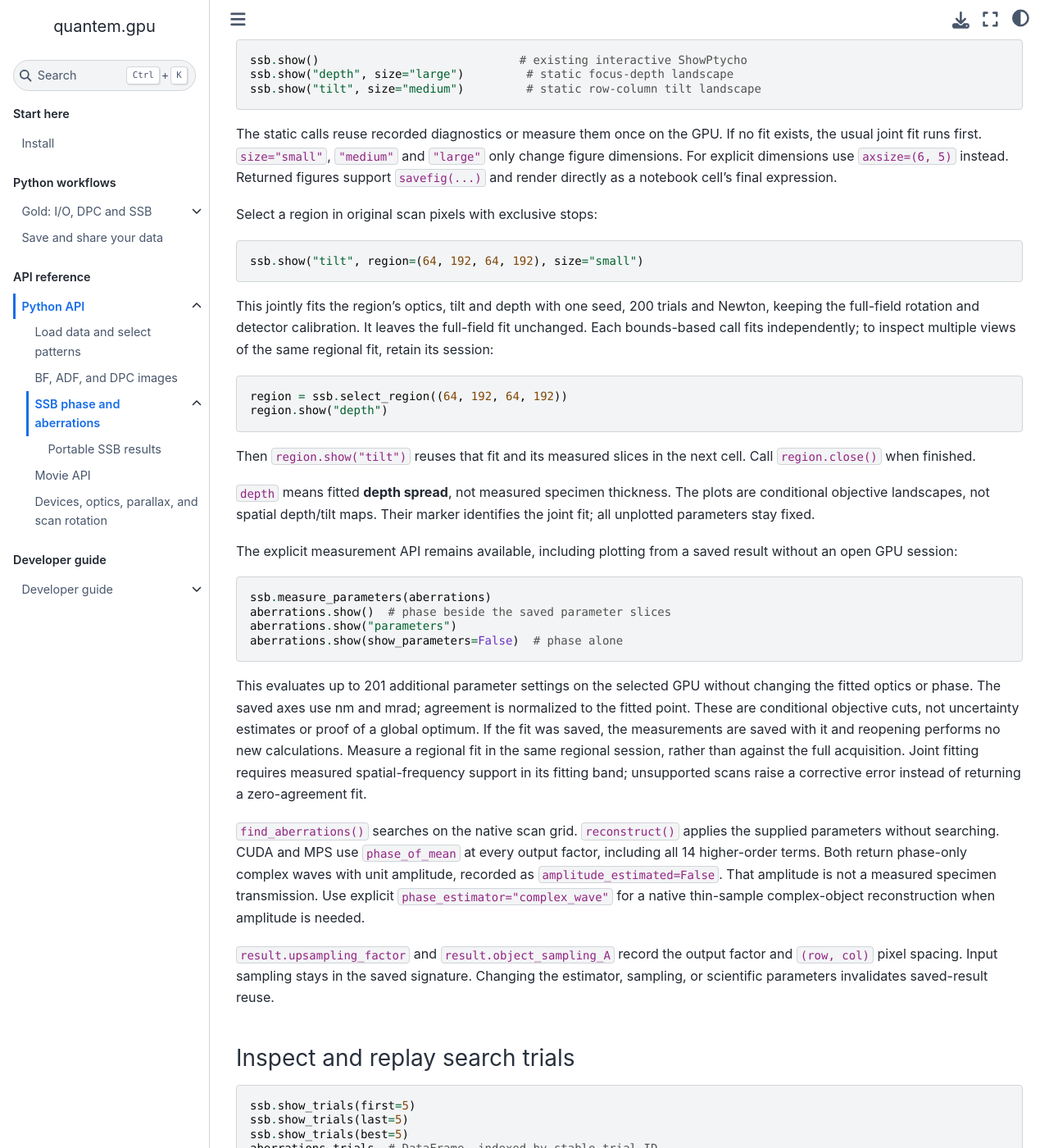
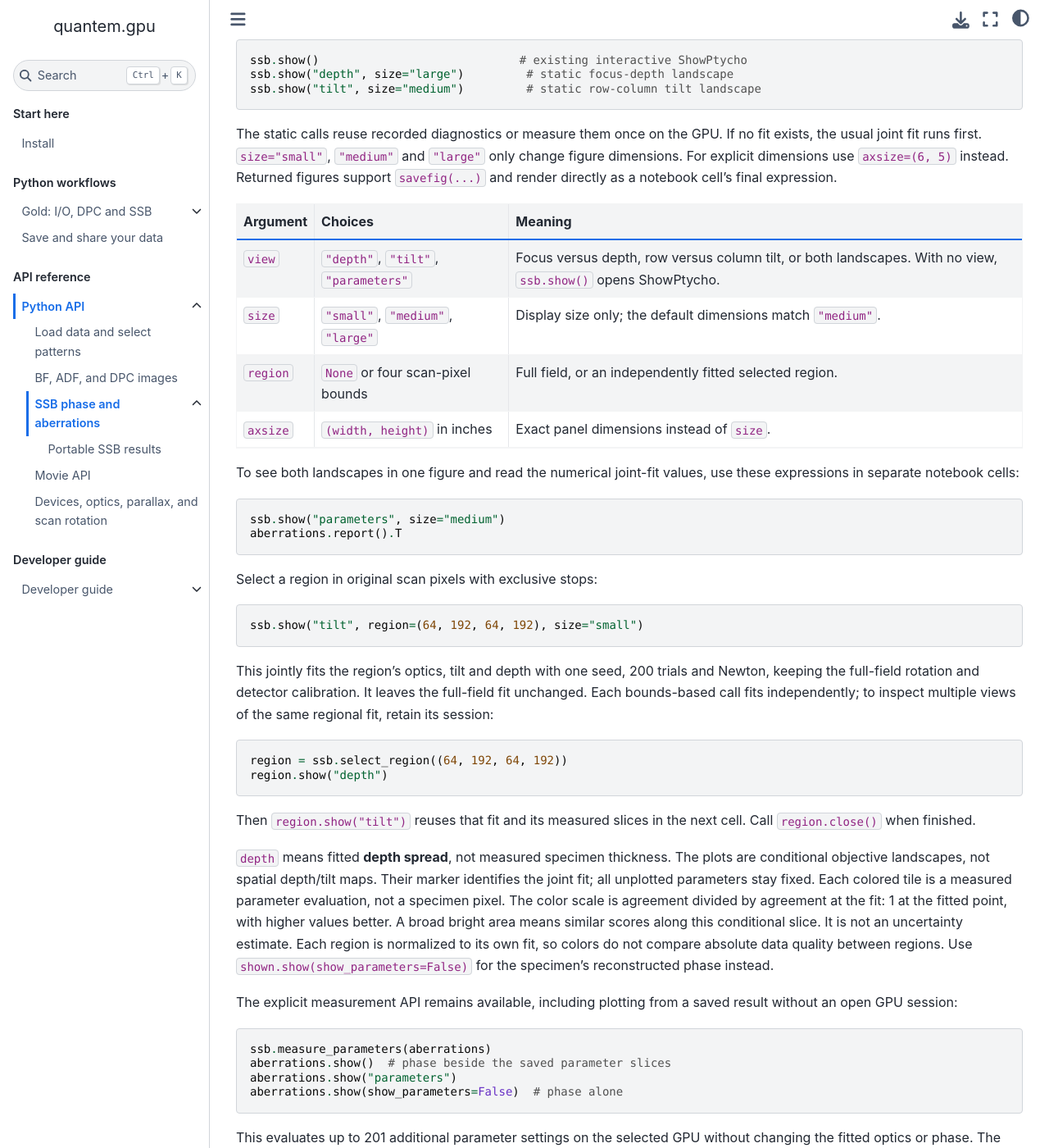
Before and after one commit to bobleesj/quantem.gpu, a Jupyter Book: the page built from docs/api/ssb.md, in a window 1280 px wide and 1400 px high, scrolled down 5824 px. Shown: the whole window at 82% size. Built offline with Jupyter Book 1.0.4 settings and Sphinx 7.4.7 and the Sphinx Book theme 1.1.4, drawn with Linux system fonts in a browser that asks for light colours; pages that are not in the unit, such as notebooks, are missing from menus.

Commit message:
docs: explain static SSB fit values and plotting options

````diff
--- a/docs/api/ssb.md
+++ b/docs/api/ssb.md
@@ -311,6 +311,21 @@ and `"large"` only change figure dimensions. For explicit dimensions use
 `axsize=(6, 5)` instead. Returned figures support `savefig(...)` and render
 directly as a notebook cell's final expression.
 
+| Argument | Choices | Meaning |
+| --- | --- | --- |
+| `view` | `"depth"`, `"tilt"`, `"parameters"` | Focus versus depth, row versus column tilt, or both landscapes. With no view, `ssb.show()` opens ShowPtycho. |
+| `size` | `"small"`, `"medium"`, `"large"` | Display size only; the default dimensions match `"medium"`. |
+| `region` | `None` or four scan-pixel bounds | Full field, or an independently fitted selected region. |
+| `axsize` | `(width, height)` in inches | Exact panel dimensions instead of `size`. |
+
+To see both landscapes in one figure and read the numerical joint-fit values,
+use these expressions in separate notebook cells:
+
+```python
+ssb.show("parameters", size="medium")
+aberrations.report().T
+```
+
 Select a region in original scan pixels with exclusive stops:
 
 ```python
@@ -333,6 +348,13 @@ cell. Call `region.close()` when finished.
 `depth` means fitted **depth spread**, not measured specimen thickness. The
 plots are conditional objective landscapes, not spatial depth/tilt maps.
 Their marker identifies the joint fit; all unplotted parameters stay fixed.
+Each colored tile is a measured parameter evaluation, not a specimen pixel.
+The color scale is agreement divided by agreement at the fit: 1 at the fitted
+point, with higher values better. A broad bright area means similar scores
+along this conditional slice. It is not an uncertainty estimate. Each region
+is normalized to its own fit, so colors do not compare absolute data quality
+between regions. Use `shown.show(show_parameters=False)` for the specimen's
+reconstructed phase instead.
 
 The explicit measurement API remains available, including plotting from a
 saved result without an open GPU session:
````
